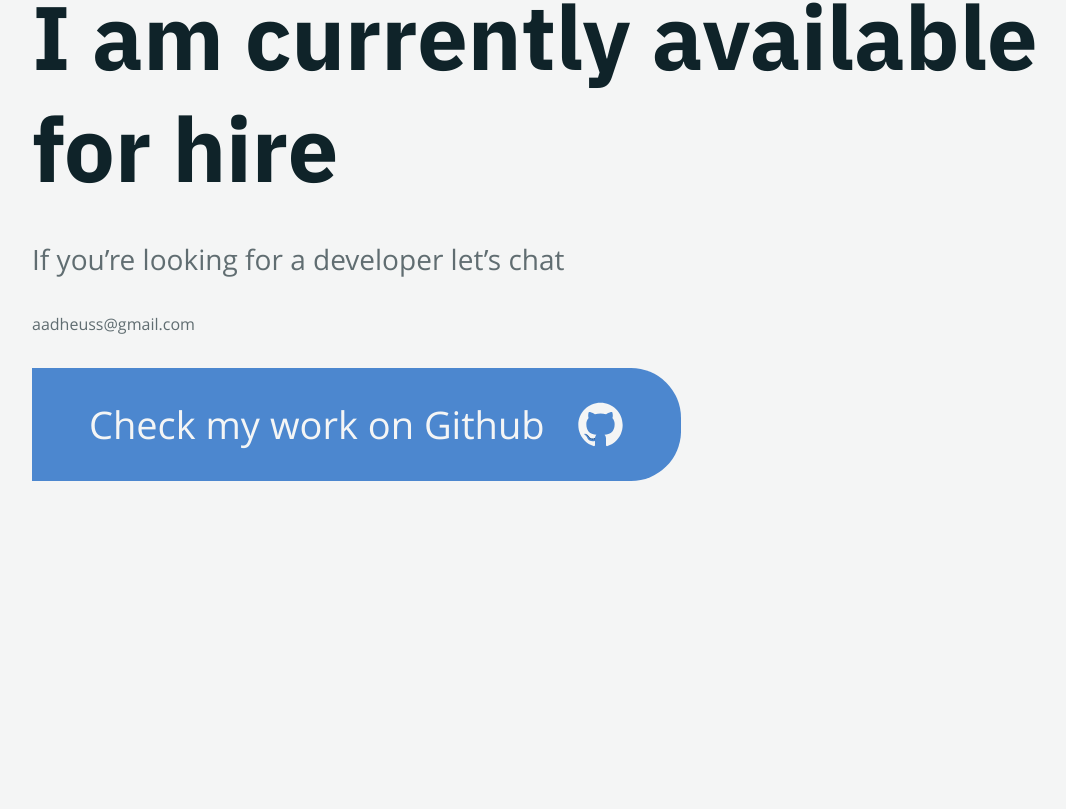
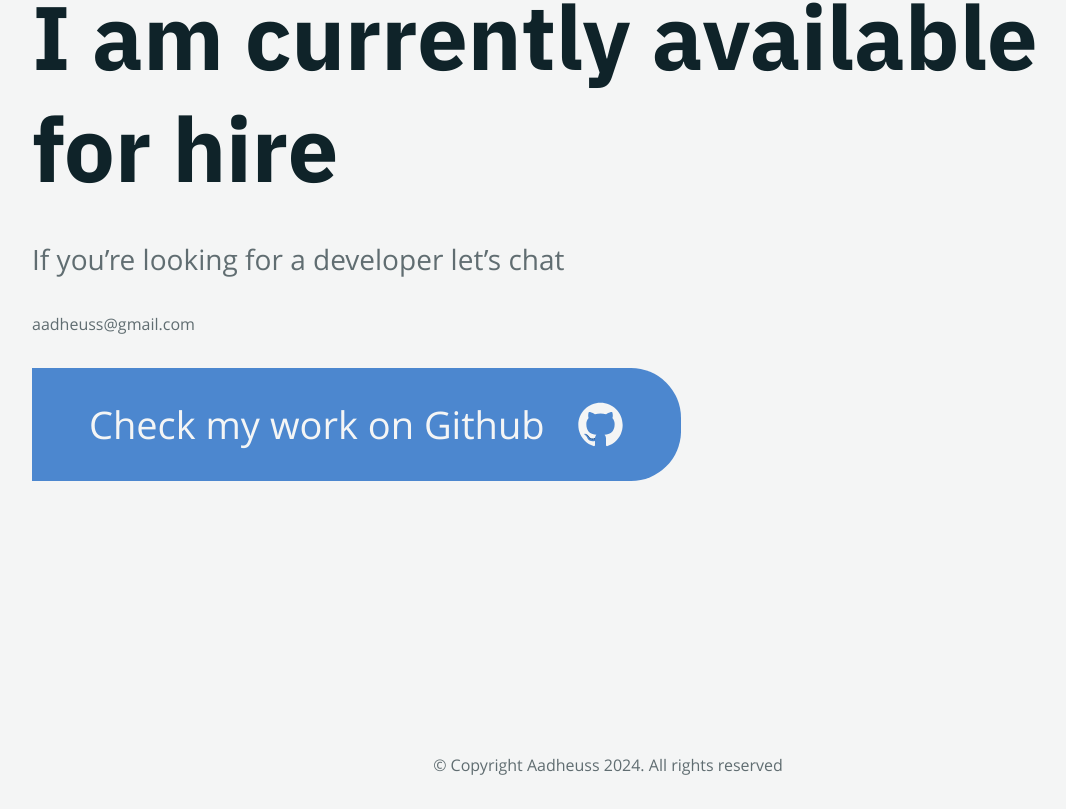
Before and after one commit to Adhisafdhol/personal-portfolio, a React (Vite) app: page / in a window 1280 px wide. Shown: the part 4648-5457 px from the top of the page, without its empty margins (32-1098 px from the left). Before the commit the page ends 5369 px from the top, so only its background shows below. Built offline with nearby package versions, Linux system fonts and the light colour scheme.

Commit message:
Add footer

```diff
--- a/src/App.css
+++ b/src/App.css
@@ -41,3 +41,15 @@
 .read-the-docs {
   color: #888;
 }
+
+footer {
+  padding: 32px;
+}
+
+.copyrightText {
+  font-size: var(--font-base);
+  line-height: 1.5;
+  font-family: "open-sans", sans-serif;
+  color: var(--color-black-2);
+  margin: 0;
+}
--- a/src/App.jsx
+++ b/src/App.jsx
@@ -13,6 +13,11 @@ function App() {
         <Projects />
         <Contact />
       </main>
+      <footer>
+        <p className="copyrightText">
+          © Copyright Aadheuss 2024. All rights reserved
+        </p>
+      </footer>
     </>
   );
 }
```
